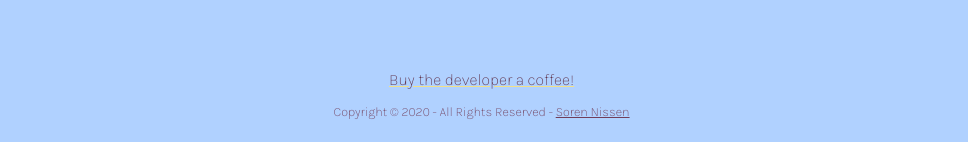
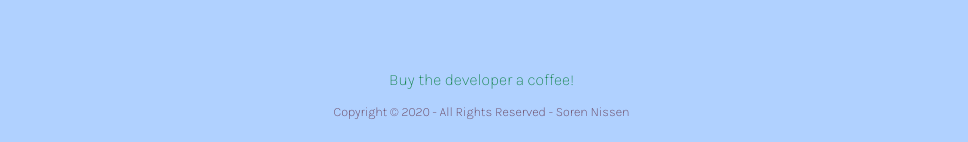
Before and after one commit to skendanavian/muscian-practice-drones, a React (Create React App) app: page / in a window 1280 px wide. Shown: the part 655-797 px from the top of the page, without its empty margins (168-1136 px from the left). Built offline with nearby package versions, Linux system fonts and the light colour scheme.

Commit message:
footer color fix

```diff
--- a/src/App.scss
+++ b/src/App.scss
@@ -59,17 +59,25 @@ h1 {
     p {
       font-size: 1rem;
 
-      color: darken($dark2, 5%);
+      color: rgb(17, 131, 74);
+    }
+  }
+
+  a {
+    text-decoration: none;
+
+    &:hover {
+      opacity: 0.8;
     }
   }
 
   .copyright {
-    color: $dark2;
+    color: darken($dark2, 5%);
 
     font-size: 0.8rem;
 
     a {
-      color: $dark2;
+      color: darken($dark2, 5%);
     }
   }
 }
```
Also changed, not shown: 1 other file (tests, documents, lock files or other folders).
